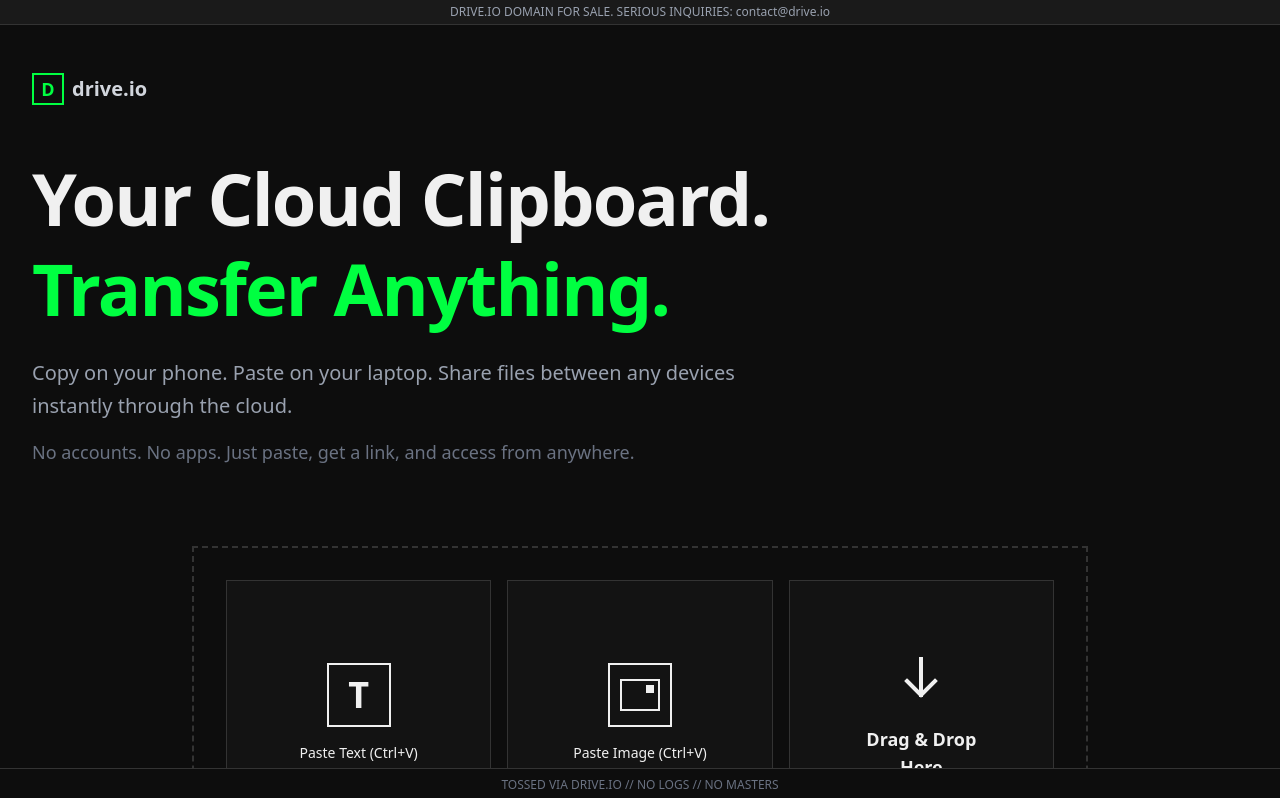
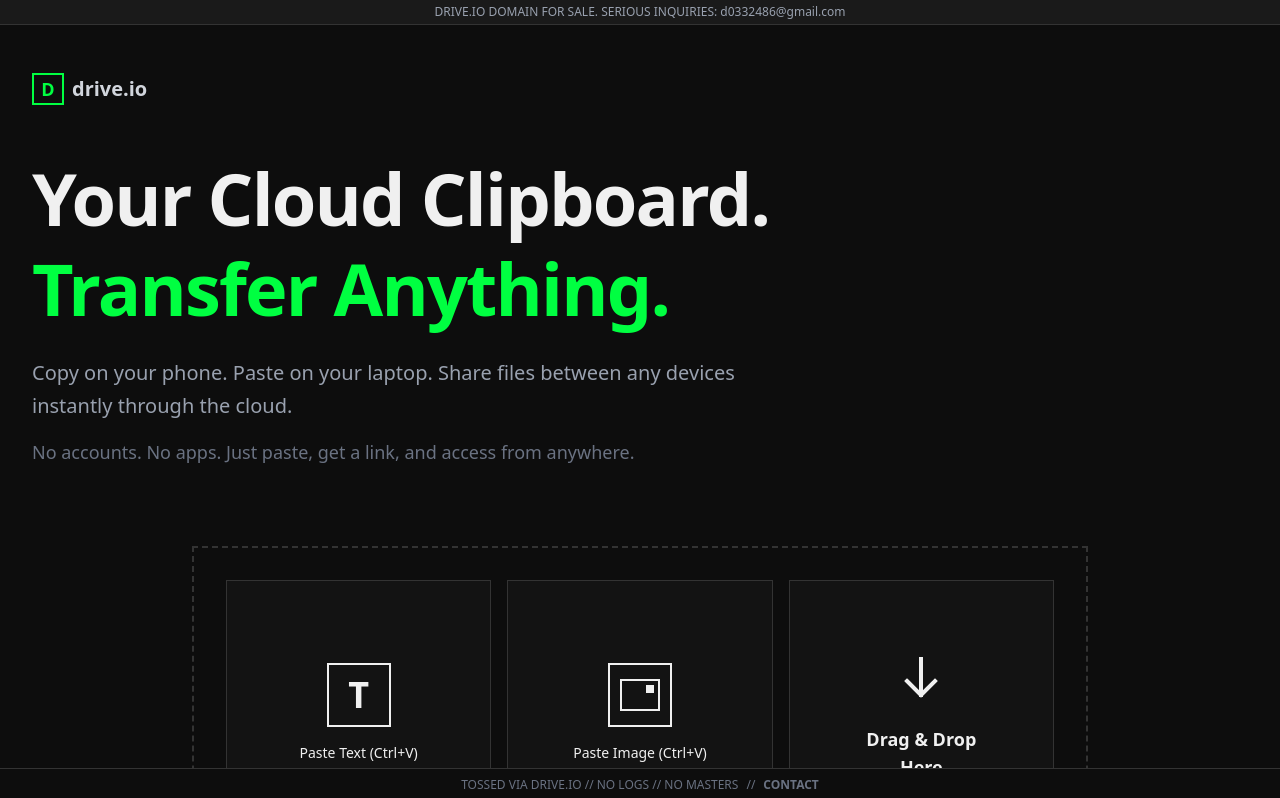
Before and after one commit to Domisore/cloud-clipboard, a Next.js app: page / in a window 1280 px wide. Shown: the top 798 px of the page. Built offline with nearby package versions, Linux system fonts and the light colour scheme.

Commit message:
chore: update domain sale contact email in header

```diff
--- a/src/components/ui/Footer.tsx
+++ b/src/components/ui/Footer.tsx
@@ -1,7 +1,16 @@
 export function Footer() {
     return (
-        <footer className="fixed bottom-0 left-0 right-0 h-8 border-t border-border-color bg-background flex items-center justify-center text-xs text-gray-500 z-50">
+        <footer className="fixed bottom-0 left-0 right-0 h-8 border-t border-border-color bg-background flex items-center justify-center gap-2 text-xs text-gray-500 z-50">
             <p>TOSSED VIA DRIVE.IO // NO LOGS // NO MASTERS</p>
+            <p>//</p>
+            <a
+                href="https://forms.fillout.com/t/vej46NKrCkus"
+                target="_blank"
+                rel="noopener noreferrer"
+                className="hover:text-accent transition-colors font-bold"
+            >
+                CONTACT
+            </a>
         </footer>
     );
 }
--- a/src/components/ui/Header.tsx
+++ b/src/components/ui/Header.tsx
@@ -5,7 +5,7 @@
         <header className="w-full flex flex-col">
             {/* Top Bar */}
             <div className="w-full bg-surface text-gray-400 text-[10px] sm:text-xs py-1 text-center border-b border-border-color">
-                DRIVE.IO DOMAIN FOR SALE. SERIOUS INQUIRIES: contact@drive.io
+                DRIVE.IO DOMAIN FOR SALE. SERIOUS INQUIRIES: d0332486@gmail.com
             </div>
 
             {/* Header with Logo and Hero */}
```
